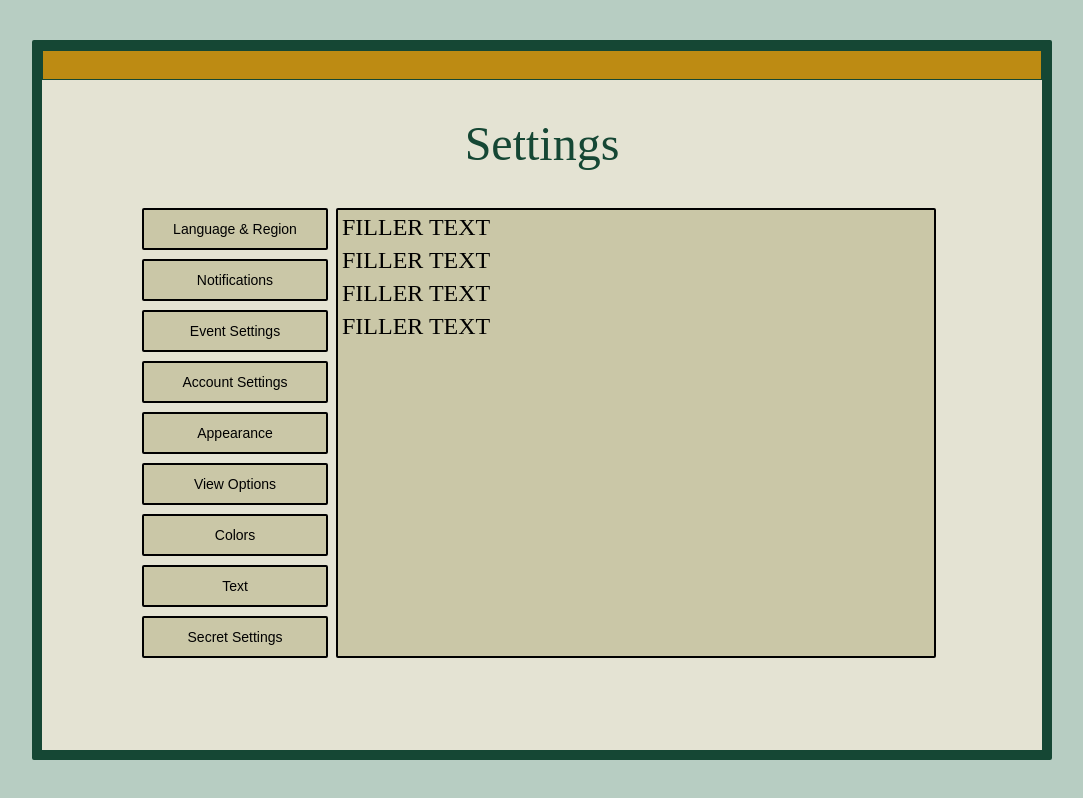
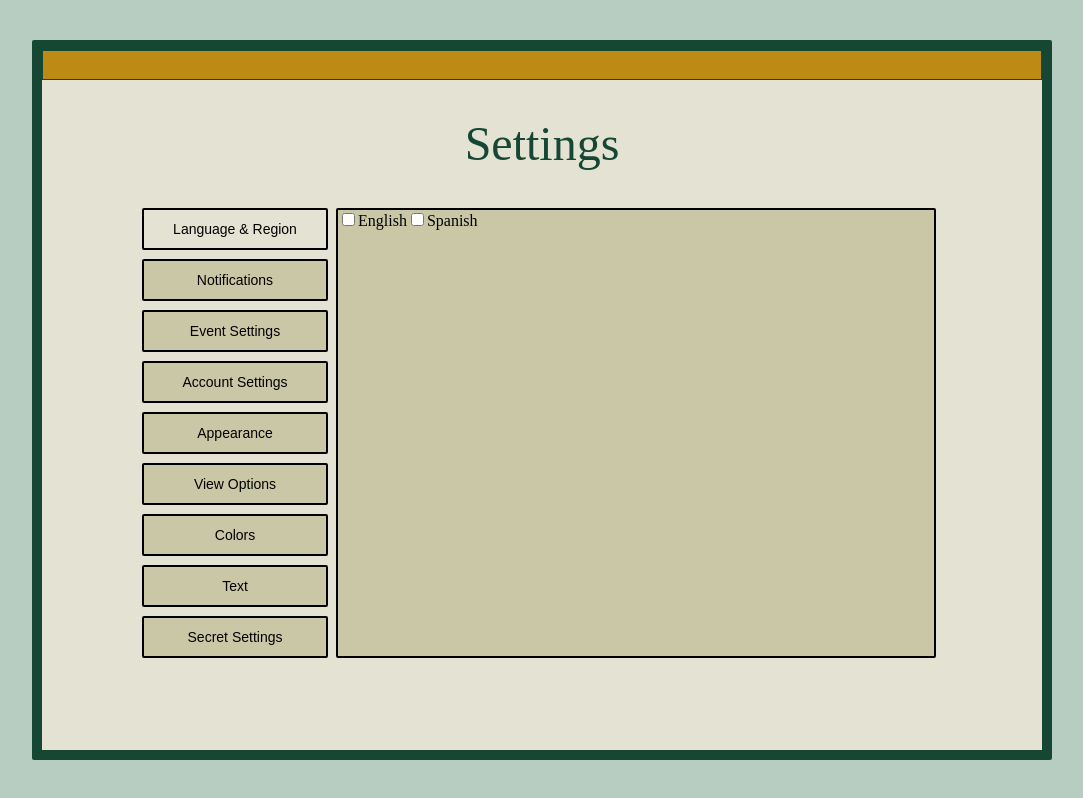
Before and after one commit to KevinBeltran23/csc307_154734, a React (Vite) app in the folder packages/react-frontend/: page /Settings in a window 1280 px wide. Shown: the whole page, without its empty margins (98-1181 px from the left). Built offline with nearby package versions, Linux system fonts and the light colour scheme.

Commit message:
clickable settings buttons

```diff
--- a/packages/react-frontend/src/components/Settings.css
+++ b/packages/react-frontend/src/components/Settings.css
@@ -1,3 +1,7 @@
+#settings-button.active {
+    background-color: #E4E3D3; /* Example active button color */
+  }
+
 .settings-box {
     width: 1000px;
     height: 700px;
--- a/packages/react-frontend/src/main.jsx
+++ b/packages/react-frontend/src/main.jsx
@@ -35,6 +35,7 @@ import Settings from "./pages/Settings"
 import "./components/Login.css";
 import ToDo from "./pages/ToDo";
 import "./components/Monthly.css"
+import "./components/Settings.css"
 import "./components/ToDo.css"
 
 // Create the container
--- a/packages/react-frontend/src/pages/Settings.jsx
+++ b/packages/react-frontend/src/pages/Settings.jsx
@@ -1,8 +1,73 @@
-// src/pages/Settings.jsx
-import React from "react";
+import React, { useState } from "react";
 import "../components/Settings.css";
 
 const Settings = () => {
+  const [selectedOption, setSelectedOption] = useState("Language & Region");
+  const [settings, setSettings] = useState({
+    "Language & Region": {
+      "English": false,
+      "Spanish": false,
+    },
+    "Notifications": {
+      "Email Notifications": false,
+      "Text Notifications": false,
+    },
+    "Event Settings": {
+      "Reminders": false,
+      "Poly Time": false,
+    },
+    "Account Settings": {
+      "Change Password": false,
+    },
+    "Appearance": {
+      "Light Mode": false,
+      "Dark Mode": false,
+    },
+    "View Options": {
+      "Default to Weekly": false,
+    },
+    "Colors": {
+      "Cal Poly Colors": false,
+      "High Contrast": false,
+      "Random": false,
+    },
+    "Text": {
+      "Bold Text": false,
+      "Italic Text": false,
+    },
+    "Secret Settings": {
+      "Secret Setting 1": false,
+      "Secret Setting 2": false,
+    }
+  });
+
+  const handleCheckboxChange = (option, setting) => {
+    setSettings(prevSettings => ({
+      ...prevSettings,
+      [option]: {
+        ...prevSettings[option],
+        [setting]: !prevSettings[option][setting],
+      },
+    }));
+  };
+
+  const renderOptionContent = () => {
+    return (
+      <div>
+        {Object.keys(settings[selectedOption]).map(setting => (
+          <label key={setting} className="settings-label">
+            <input
+              type="checkbox"
+              checked={settings[selectedOption][setting]}
+              onChange={() => handleCheckboxChange(selectedOption, setting)}
+            />
+            {setting}
+          </label>
+        ))}
+      </div>
+    );
+  };
+
   return (
     <div className="page-container"> {/* Added a container */}
       <div className="settings-box">
@@ -14,50 +79,24 @@ const Settings = () => {
         <div className="settings-header">Settings</div>
         <div className="settings-buttons-options">
           <div className="settings-buttons">
-            <button id="settings-button">
-                <div className="settings-text">Language & Region</div>
-            </button>
-            <button id="settings-button">
-              <div className="settings-text">Notifications</div>
-            </button>
-            <button id="settings-button">
-              <div className="settings-text">Event Settings</div>
-            </button>
-            <button id="settings-button">
-              <div className="settings-text">Account Settings</div>
-            </button>
-            <button id="settings-button">
-              <div className="settings-text">Appearance</div>
-            </button>
-            <button id="settings-button">
-              <div className="settings-text">View Options</div>
-            </button>
-            <button id="settings-button">
-              <div className="settings-text">Colors</div>
-            </button>
-            <button id="settings-button">
-              <div className="settings-text">Text</div>
-            </button>
-            <button id="settings-button">
-              <div className="settings-text">Secret Settings</div>
-            </button>
+            {Object.keys(settings).map(option => (
+              <button
+                key={option}
+                id="settings-button"
+                onClick={() => setSelectedOption(option)}
+                className={selectedOption === option ? "active" : ""}
+              >
+                <div className="settings-text">{option}</div>
+              </button>
+            ))}
           </div>
 
           {/* Setting Options */}
           <div className="settings-options">
             <div className="settings-option">
-              <p>FILLER TEXT</p>
+              {renderOptionContent()}
             </div>
-            <div className="settings-option">
-              <p>FILLER TEXT</p>
-            </div>
-            <div className="settings-option">
-            < p>FILLER TEXT</p>
-            </div>
-            <div className="settings-option">
-              <p>FILLER TEXT</p>
           </div>
-        </div>
 
         </div>
 
```
